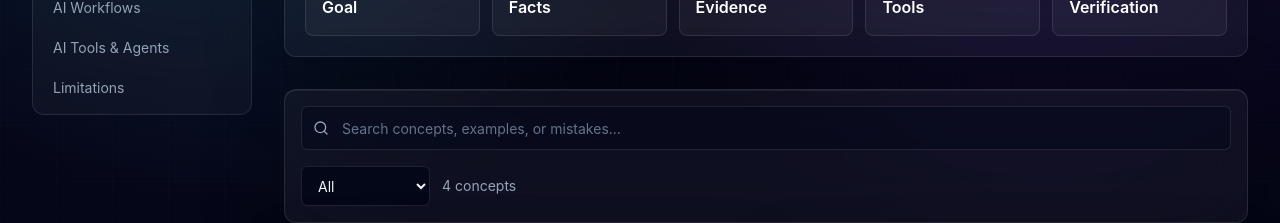
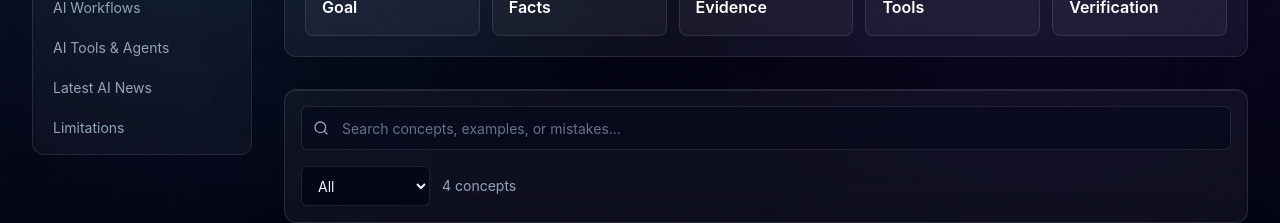
Before and after one commit to CodeByKhaleel/ContextCraft, a Next.js app: page /context-engineering in a window 1280 px wide. Shown: the part 397-620 px from the top of the page. Built offline with nearby package versions, Linux system fonts and the light colour scheme.

Commit message:
feat(sidebar): add 'Latest AI News' link to sidebar

```diff
--- a/components/section-shell.tsx
+++ b/components/section-shell.tsx
@@ -9,6 +9,7 @@ const sidebar = [
   { href: "/prompts", label: "Prompt Library" },
   { href: "/workflows", label: "AI Workflows" },
   { href: "/tools", label: "AI Tools & Agents" },
+  { href: "/news", label: "Latest AI News" },
   { href: "/limitations", label: "Limitations" },
 ];
 
```
